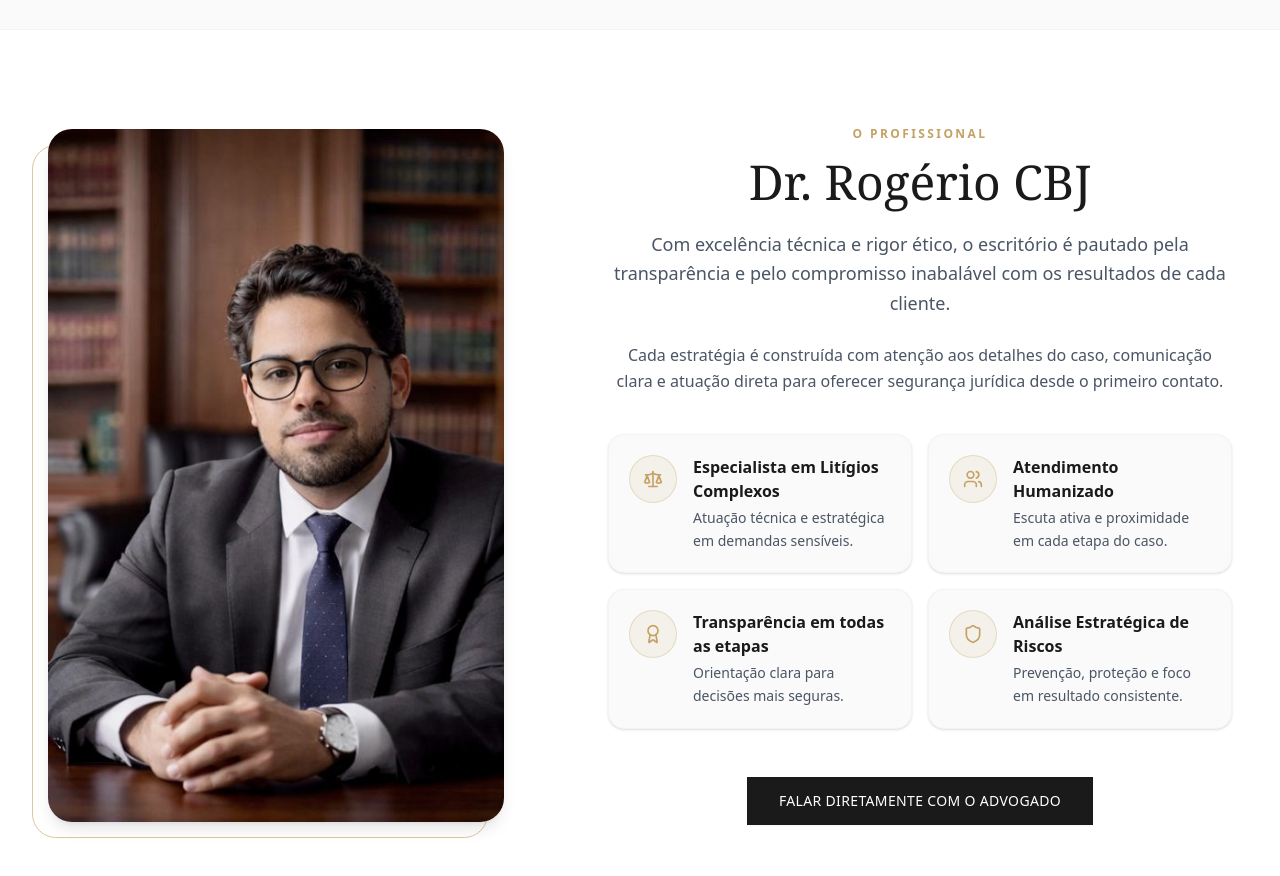
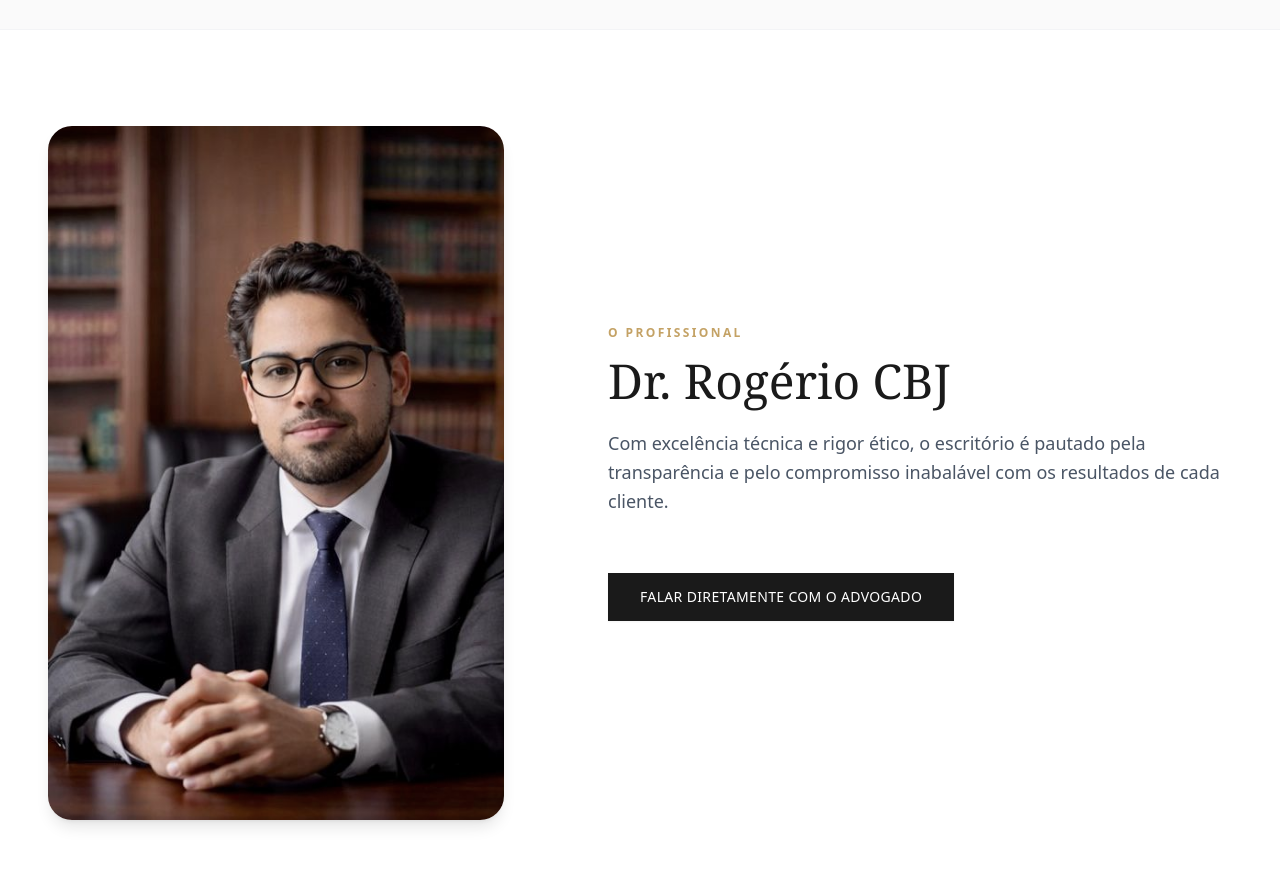
Before and after one commit to RogerioJunior1/landing-pages-advocacia, a React (Vite) app: page / in a window 1280 px wide. Shown: the part 1720-2596 px from the top of the page. Built offline with nearby package versions, Linux system fonts and the light colour scheme.

Commit message:
Update Home.jsx

```diff
--- a/src/components/Home.jsx
+++ b/src/components/Home.jsx
@@ -3,8 +3,6 @@ import {
   Phone,
   MessageCircle,
   Scale,
-  Shield,
-  Award,
   Users,
   ShoppingCart,
   Home as HomeIcon,
@@ -177,7 +175,6 @@ const Home = () => {
           <div className="mx-auto max-w-7xl px-6 lg:px-12">
             <div className="grid items-center gap-16 lg:grid-cols-12">
               <div className="relative lg:col-span-5">
-                <div className="absolute -left-4 top-4 hidden h-full w-full rounded-3xl border border-[#C4A265]/60 md:block" />
                 <img
                   src={lawyerImage}
                   alt="Dr. Rogério"
@@ -185,8 +182,8 @@ const Home = () => {
                 />
               </div>
 
-              <div className="space-y-10 lg:col-span-7 lg:pl-10">
-                <div className="mx-auto max-w-2xl text-center">
+              <div className="space-y-8 lg:col-span-7 lg:pl-10">
+                <div>
                   <h2 className="mb-4 text-xs font-bold uppercase tracking-[0.2em] text-[#C4A265]">
                     O Profissional
                   </h2>
@@ -198,62 +195,9 @@ const Home = () => {
                     pela transparência e pelo compromisso inabalável com os
                     resultados de cada cliente.
                   </p>
-                  <p className="leading-relaxed text-gray-600">
-                    Cada estratégia é construída com atenção aos detalhes do
-                    caso, comunicação clara e atuação direta para oferecer
-                    segurança jurídica desde o primeiro contato.
-                  </p>
                 </div>
 
-                <div className="grid gap-4 md:grid-cols-2">
-                  {[
-                    {
-                      icon: Scale,
-                      title: 'Especialista em Litígios Complexos',
-                      desc: 'Atuação técnica e estratégica em demandas sensíveis.',
-                    },
-                    {
-                      icon: Users,
-                      title: 'Atendimento Humanizado',
-                      desc: 'Escuta ativa e proximidade em cada etapa do caso.',
-                    },
-                    {
-                      icon: Award,
-                      title: 'Transparência em todas as etapas',
-                      desc: 'Orientação clara para decisões mais seguras.',
-                    },
-                    {
-                      icon: Shield,
-                      title: 'Análise Estratégica de Riscos',
-                      desc: 'Prevenção, proteção e foco em resultado consistente.',
-                    },
-                  ].map((item) => {
-                    const Icon = item.icon
-
-                    return (
-                      <div
-                        key={item.title}
-                        className="group rounded-2xl border border-gray-100 bg-[#FAFAFA] p-5 text-left shadow-sm transition-all duration-300 hover:-translate-y-1 hover:border-[#C4A265]/40 hover:shadow-lg"
-                      >
-                        <div className="flex items-start gap-4">
-                          <div className="flex h-12 w-12 flex-shrink-0 items-center justify-center rounded-full border border-[#C4A265]/30 bg-[#C4A265]/10 transition-colors duration-300 group-hover:bg-[#C4A265]">
-                            <Icon className="h-5 w-5 text-[#C4A265] transition-colors duration-300 group-hover:text-white" />
-                          </div>
-                          <div>
-                            <h4 className="mb-1 text-base font-semibold text-[#1A1A1A]">
-                              {item.title}
-                            </h4>
-                            <p className="text-sm leading-relaxed text-gray-600">
-                              {item.desc}
-                            </p>
-                          </div>
-                        </div>
-                      </div>
-                    )
-                  })}
-                </div>
-
-                <div className="flex justify-center pt-2">
+                <div className="pt-6">
                   <Button
                     onClick={openWA}
                     className="rounded-none bg-[#1A1A1A] px-8 py-6 text-sm uppercase tracking-wide text-white transition-all hover:bg-[#333333]"
```
